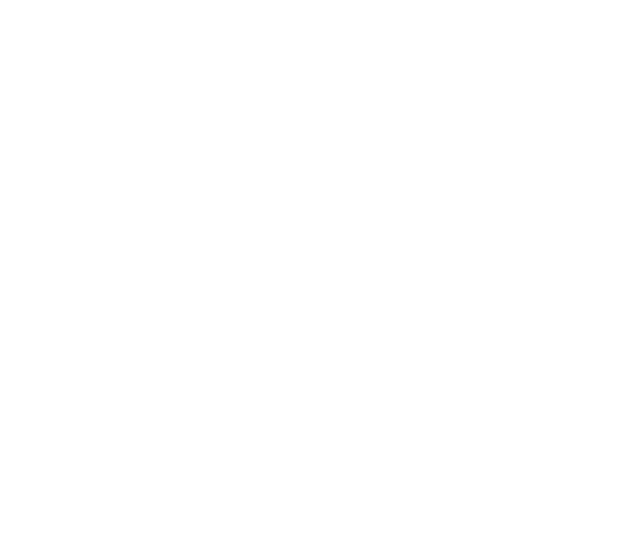
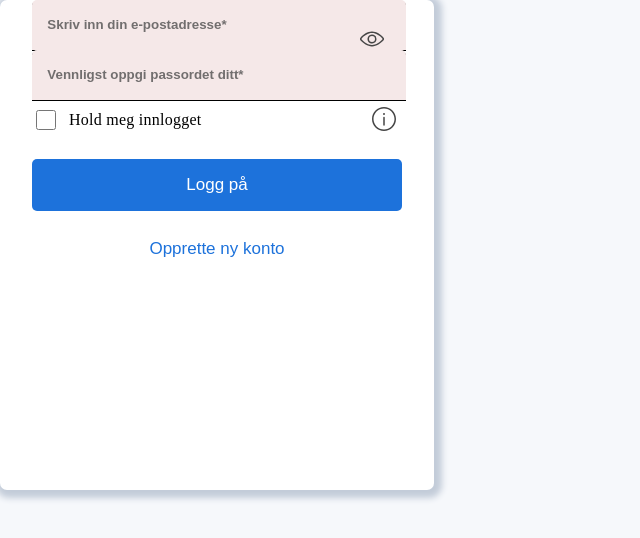
Before and after one commit to AdvancedCSS2024/idg1293-2024-oblig1-group2, a plain HTML site: page demo.html in a window 1280 px wide. Shown: the whole page, without its empty margins (0-640 px from the left). Drawn offline with Linux system fonts and the light colour scheme.

Commit message:
added system design elements to demo

```diff
--- a/demo.html
+++ b/demo.html
@@ -4,8 +4,49 @@
   <meta charset="UTF-8">
   <meta name="viewport" content="width=device-width, initial-scale=1.0">
   <title>Demo page</title>
+  <link rel="stylesheet" href="assets/styles/style.css">
 </head>
 <body>
   <!-- EDIT THIS PAGE TO SHOW HOW YOU USE ALL THE ELEMENTS IMPLEMENTED IN YOUR DESIGN SYSTEM  -->
+  <!--input-->
+  <div class="form">
+  <div class="form__input-container1">
+    <input class="form__input" type="text" placeholder="Skriv inn din e-postadresse*">
+</div>
+
+  <div class="form__input-container2">
+    <input class="form__input" type="text" placeholder="Vennligst oppgi passordet ditt*">
+    <button type="button" class="form__eye-button">
+      <svg class="eye-icon" xmlns="http://www.w3.org/2000/svg" width="24" height="24" fill="none" viewBox="0 0 24 24">
+           <g clip-path="url(#XzHLcclip0_1199_68)">
+              <!--change color of fill here under path-->
+              <path fill="#464646" fill-rule="evenodd" d="M23.38 10.38C20.7 7.434 16.344 4.434 12 4.5 7.656 4.435 3.301 7.435.624 10.38l-.002.003a2.413 2.413 0 000 3.23l.002.002c2.617 2.882 6.96 5.951 11.376 5.883 4.417.068 8.76-3 11.38-5.883l.002-.002a2.413 2.413 0 000-3.23l-.003-.003zM1.501 11.998c0-.225.083-.442.234-.61 2.562-2.82 6.539-5.45 10.252-5.387h.025c3.713-.063 7.69 2.567 10.255 5.387a.913.913 0 010 1.22c-2.51 2.763-6.476 5.454-10.255 5.39H11.987c-3.778.064-7.743-2.627-10.251-5.39a.913.913 0 01-.234-.61zM12 8.999a3 3 0 013 3 3 3 0 11-3-3zm1.722-1.158A4.499 4.499 0 0012 7.5L16.5 12a4.499 4.499 0 00-2.778-4.159zM9.5 8.257A4.5 4.5 0 0112 7.5L16.5 12a4.5 4.5 0 11-7-3.743z" clip-rule="evenodd">
+              </path>
+           </g>
+         </svg>
+   </button>
+ </div>
+
+  <div class="form__checkbox-container">
+    <div class="form__checkbox">
+          <input class="form__checkbox-input" type="checkbox" name="" id="">
+          <p>Hold meg innlogget</p>
+   </div>
+    <button class="form__button" type="button">
+             <svg class="form__button-info-icon" xmlns="http://www.w3.org/2000/svg" width="24" height="24" fill="none" viewBox="0 0 24 24">
+                <g clip-path="url(#ftGqQclip0_963_181)"><path fill="#464646" fill-rule="evenodd" d="M1.5 12c0 5.799 4.701 10.5 10.5 10.5S22.5 17.799 22.5 12 17.799 1.5 12 1.5 1.5 6.201 1.5 12zM12 24C5.373 24 0 18.627 0 12S5.373 0 12 0s12 5.373 12 12-5.373 12-12 12zm0-5.25a.75.75 0 00.75-.75v-7.5a.75.75 0 00-1.5 0V18c0 .414.336.75.75.75zM12 8a1 1 0 110-2 1 1 0 010 2z" clip-rule="evenodd">
+                   </path>
+                </g><defs><clipPath id="ftGqQclip0_963_181"><path fill="#464646" d="M0 0h24v24H0z"></path></clipPath></defs>
+             </svg>
+    </button>
+  </div>
+  <!--button-->
+
+
+  <div class="form__button-group">
+    <button class="form__login-button--primary" type="button"><span>Logg på</span></button>
+    <button class="form__login-button--flat" type="button"><span>Opprette ny konto</span></button>
+</div>
+</div>
 </body>
 </html>
```
